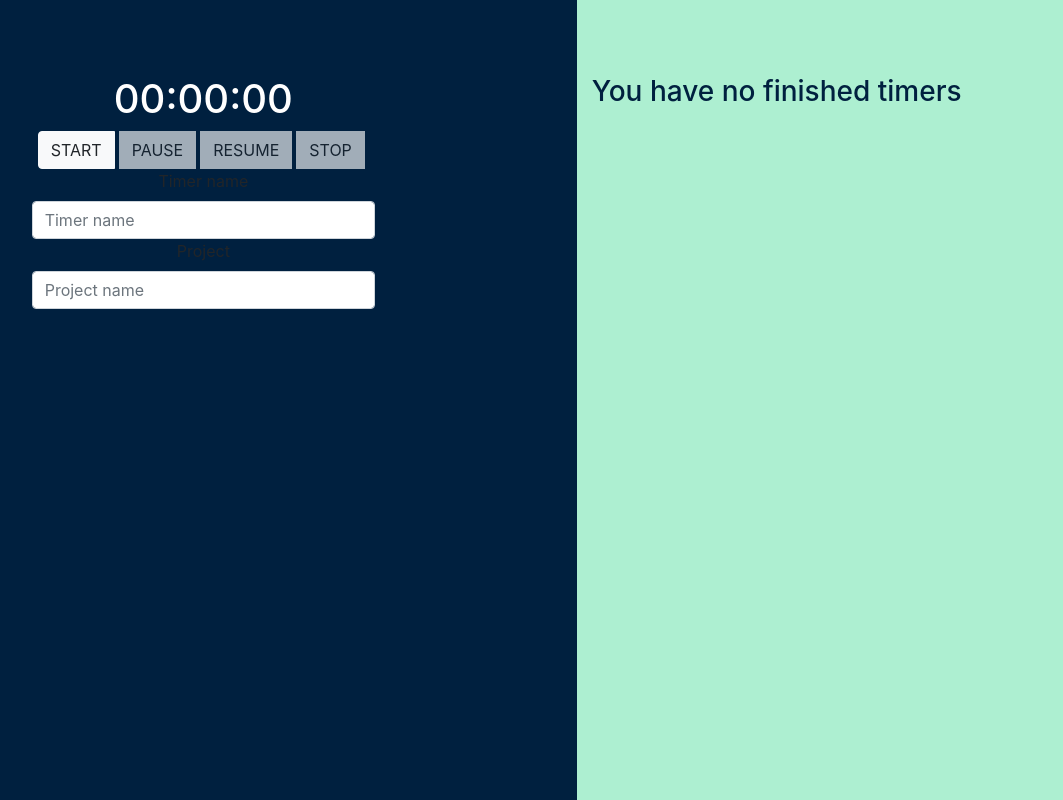
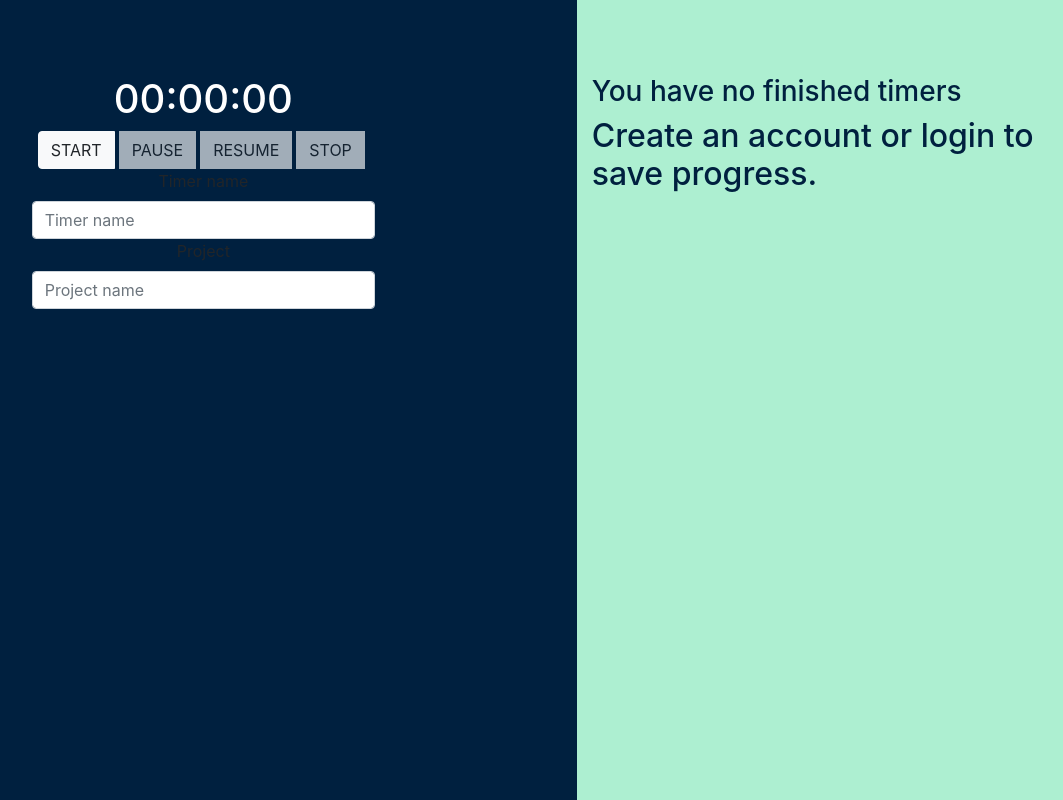
Before and after one commit to coder-hello2019/djangoPractice, a Django app: page /todolist/timer in a window 1280 px wide. Shown: the whole page, without its empty margins (170-1233 px from the left). Run offline with Django 3.2, Linux system fonts and the light colour scheme; some libraries are stand-ins or nearby versions.

Commit message:
add ability to save timer entries

```diff
--- a/todo/urls.py
+++ b/todo/urls.py
@@ -19,5 +19,6 @@ from django.urls import path, include
 urlpatterns = [
     path('admin/', admin.site.urls),
     path('todolist/', include('todolist.urls')),
-    path('register/', include('register.urls')),
+    #path('register/', include('register.urls')),
+    path('', include('register.urls')),
 ]
--- a/todolist/models.py
+++ b/todolist/models.py
@@ -1,6 +1,6 @@
 from django.db import models
 
 # Create your models here.
+# this represents each item that we have on our task list
 class todoList(models.Model):
     item = models.CharField(max_length=60)
-    PRIORITIES = (('L', 'Low'), ('M', 'Medium'), ('H', 'High'))
--- a/todolist/templates/todolist/timer.html
+++ b/todolist/templates/todolist/timer.html
@@ -96,6 +96,15 @@
             </h3>
             <ul id="timersList" class="list-group">
             </ul>
+
+            {% if request.user.is_authenticated%}
+              <br>
+              <button type="button" name="save" id="save" class="btn btn-light mr-1" >SAVE</button>
+
+            {% else %}
+              <h2>Create an account or login to save progress.</h2>
+            {% endif %}
+
           </div>
         </div>
       </div>
@@ -187,6 +196,17 @@
         document.getElementById('stop').disabled = true;
       }
 
+      document.getElementById('save').onclick = function(){
+        console.log("Save button pressed");
+        $.ajax({
+          type: "POST",
+          url: "save",
+          data: {
+            'completedTasks': JSON.stringify(finishedTimers),
+          },
+        });
+      }
+
       // increment timer when it is running and not paused
       setInterval(function(){
         if(timerBlueprint.paused == false && timerBlueprint.started == true){ // check if the timer is meant to be running
--- a/todolist/urls.py
+++ b/todolist/urls.py
@@ -9,5 +9,6 @@ urlpatterns = [
     path('list', views.showList, name='showList'),
     path('timer', views.timer, name='timer'),
     path('reqtest', views.reqTest, name='reqTest'),
-    path('processRequest', views.processRequest, name='processRequest')
+    path('processRequest', views.processRequest, name='processRequest'),
+    path('save', views.save, name='save')
 ]
--- a/todolist/views.py
+++ b/todolist/views.py
@@ -5,9 +5,14 @@ from django.views.decorators.csrf import csrf_exempt
 
 from todolist.models import todoList
 
+from django.contrib.auth.models import User
+
+import json
+
 # Create your views here.
 def index(request):
-    return HttpResponse("Hello Django!")
+    return render(request, 'timer.html')
+    #return HttpResponse("Hello Django!")
 
 def test1(request):
     tasks = todoList.objects.all()
@@ -30,3 +35,14 @@ def processRequest(request):
         newTodo = todoList(item=request.POST['test'])
         newTodo.save()
     return HttpResponse("Request has been processed :)")
+
+@csrf_exempt
+def save(request):
+    finishedTimers = json.loads(request.POST['completedTasks'])
+    for itemi in finishedTimers:
+        newTodo = todoList(item = itemi)
+        newTodo.save()
+
+    # if request.method == 'POST':
+    #     newTask = request.POST['completedTasks']
+    return HttpResponse("Save has been called")
```
Also changed, not shown: register/views.py (+5 -2 lines), db.sqlite3.
